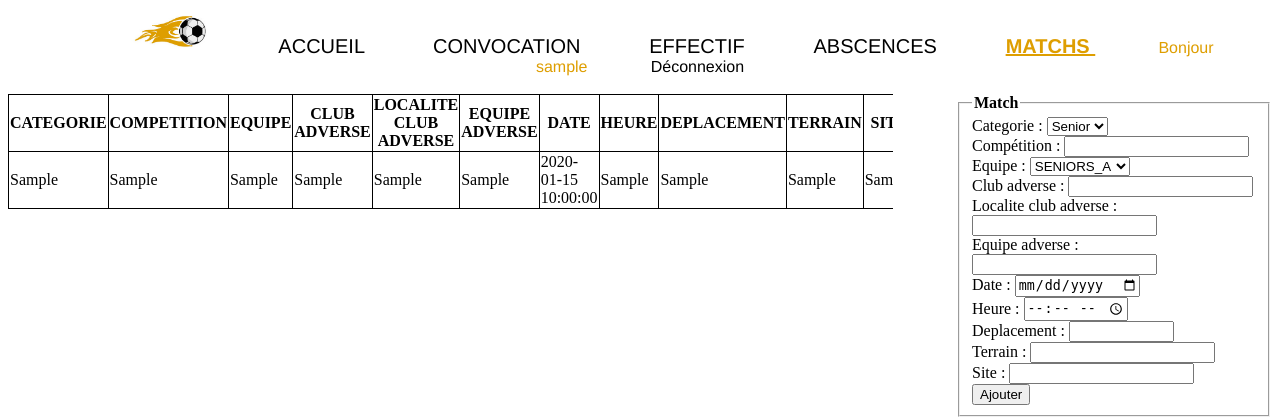
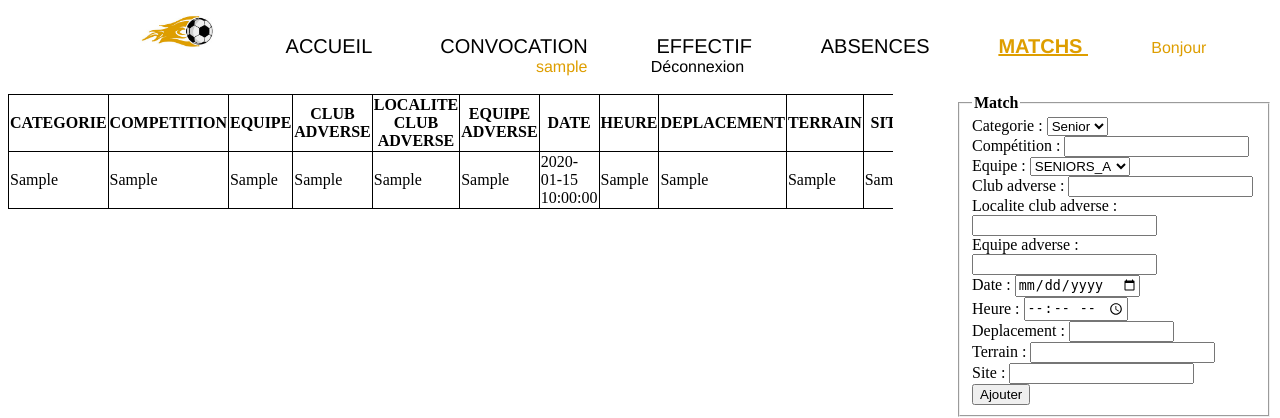
Before and after one commit to NGuenierProject/Project_convoc_foot, a PHP site: page /matchs_view.php in a window 1280 px wide. Shown: the top 418 px of the page. Run offline with PHP 8.4, Linux system fonts and the light colour scheme; the visitor is signed in with stand-in values (Sample User, id 1); tables that the repository leaves empty or names only in its code hold one stand-in row (values such as "Sample post").

Commit message:
Update matchs_view.php

```diff
--- a/matchs_view.php
+++ b/matchs_view.php
@@ -70,7 +70,7 @@
 		<a href="accueil_view.php"> ACCUEIL </a>
 		<a href="convocation_view.php"> CONVOCATION </a>
 		<a href="effectif_view.php"> EFFECTIF </a>
-		<a href="absences_view.php"> ABSCENCES </a>
+		<a href="absences_view.php"> ABSENCES </a>
 		<a id='ici' href="matchs_view.php"> MATCHS </a>
 		<?php
 		session_start();
```
